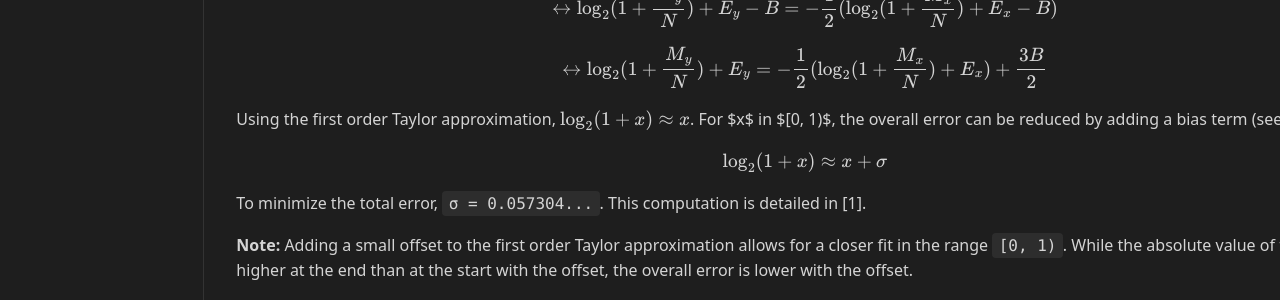
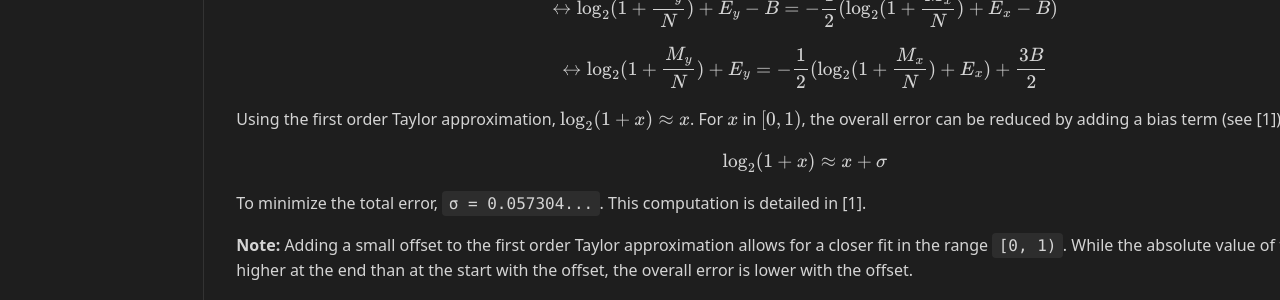
Before and after one commit to Vyndicta/Celestial, a Jekyll site: the page built from docs/celestial-accelerator-docs/modules/fast-negative-three-half.md, in a window 1280 px wide and 900 px high, scrolled down 668 px. Shown: the part 156-456 px from the top of the window. Built offline with Jekyll 4.4.1, drawn with Linux system fonts in a browser that asks for light colours; our own code applies the rules of GitHub Pages for plain Markdown files.

Commit message:
Updating the doc

```diff
--- a/docs/celestial-accelerator-docs/modules/fast-negative-three-half.md
+++ b/docs/celestial-accelerator-docs/modules/fast-negative-three-half.md
@@ -44,7 +44,7 @@ $$
 $$
 
 
-Using the first order Taylor approximation, $$\log_2(1 + x) \approx x$$. For $x$ in $[0, 1)$, the overall error can be reduced by adding a bias term (see [1]):
+Using the first order Taylor approximation, $$\log_2(1 + x) \approx x$$. For $$x$$ in $$[0, 1)$$, the overall error can be reduced by adding a bias term (see [1]):
 
 $$
 \log_2(1 + x) \approx x + \sigma
```
